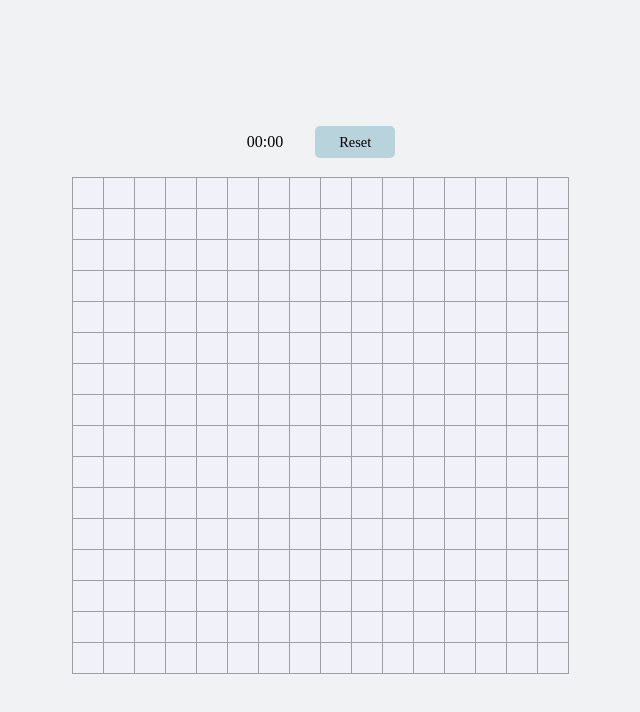
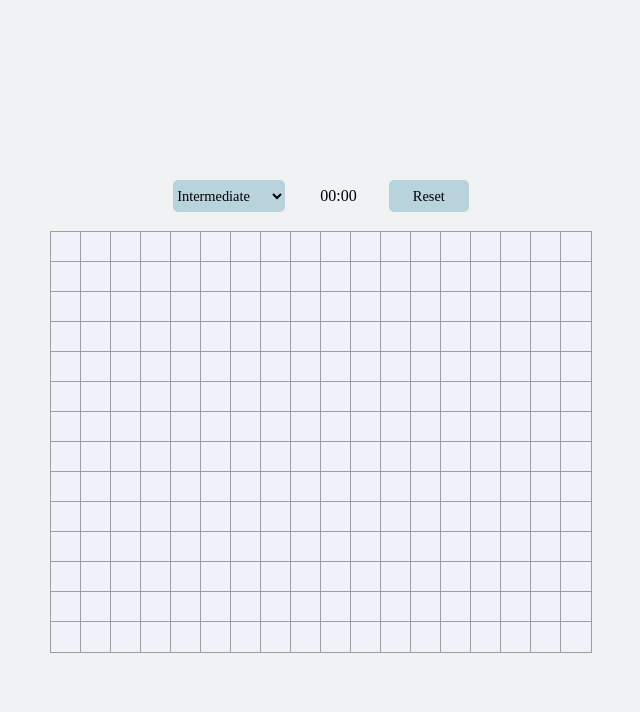
Before and after one commit to caiociribeiro/minesweeper, a website: page index.html in a window 1280 px wide. Both pictures are taken after a click on the button "Reset". Shown: the whole page, without its empty margins (319-959 px from the left). Drawn offline with Linux system fonts and the light colour scheme; a web font is replaced by a local one.

Commit message:
added dificulty

```diff
--- a/index.html
+++ b/index.html
@@ -7,11 +7,16 @@
   <link rel="stylesheet" href="style.css">
 </head>
 <body>
-  <div class="hud">
-    <div class="timer" id="min">00:</div>
-    <div class="timer" id="sec">00</div>
-    <button class="reset">Reset</button>
-  </div>
+    <div class="hud">
+      <select>
+        <option value="easy">Easy</option>
+        <option value="intermediate" selected>Intermediate</option>
+        <option value="hard">Hard</option>
+      </select>
+      <div class="timer" id="min">00:</div>
+      <div class="timer" id="sec">00</div>
+      <button class="reset">Reset</button>
+    </div>
     <div class="board"></div>
 
   <script src="script.js"></script>
--- a/script.js
+++ b/script.js
@@ -1,8 +1,11 @@
 const grid = document.querySelector('.board');
 const reset = document.querySelector('.reset');
-const rows = 16;
-const cols = 16;
-const bombs = 40;
+const root = document.documentElement;
+const dificulty = document.querySelectorAll('option');
+const select = document.querySelector('select');
+let rows = 14;
+let cols = 18;
+let bombs = 40;
 let clickFlag = true;
 let checkedTiles = [];
 let tiles = drawTiles();
@@ -56,6 +59,22 @@ function getRandomInt(min, max) {
 }
 
 function drawTiles() {
+  if (dificulty[0].selected) {
+    rows = 8;
+    cols = 10;
+    bombs = 10;
+  } else if (dificulty[1].selected) {
+    rows = 14;
+    cols = 18;
+    bombs = 40;
+  } else if (dificulty[2].selected) {
+    rows = 20;
+    cols = 24;
+    bombs = 99;
+  }
+  root.style.setProperty('--col', cols);
+  root.style.setProperty('--width', cols * 31);
+  root.style.setProperty('--height', rows * 31);
   const tiles = [];
   let id = 0;
   for (let i = 0; i < rows; i++) {
@@ -122,7 +141,7 @@ function drawBoard(tile, bombs) {
     for (let i = 0; i < rows; i++) {
       if (!tiles[i][j].bomb) {
         let bombsAround = 0;
-        if (i > 0 && i < cols - 1 && j > 0 && j < rows - 1) {
+        if (i > 0 && i < rows - 1 && j > 0 && j < cols - 1) {
           if (tiles[i - 1][j - 1].bomb) bombsAround += 1;
           if (tiles[i - 1][j].bomb) bombsAround += 1;
           if (tiles[i - 1][j + 1].bomb) bombsAround += 1;
@@ -137,7 +156,7 @@ function drawBoard(tile, bombs) {
             if (j == 0) {
               if (tiles[i][j + 1].bomb) bombsAround += 1;
               if (tiles[i + 1][j + 1].bomb) bombsAround += 1;
-            } else if (j == rows - 1) {
+            } else if (j == cols - 1) {
               if (tiles[i][j - 1].bomb) bombsAround += 1;
               if (tiles[i + 1][j - 1].bomb) bombsAround += 1;
             } else {
@@ -146,12 +165,12 @@ function drawBoard(tile, bombs) {
               if (tiles[i + 1][j - 1].bomb) bombsAround += 1;
               if (tiles[i + 1][j + 1].bomb) bombsAround += 1;
             }
-          } else if (i == cols - 1) {
+          } else if (i == rows - 1) {
             if (tiles[i - 1][j].bomb) bombsAround += 1;
             if (j == 0) {
               if (tiles[i][j + 1].bomb) bombsAround += 1;
               if (tiles[i - 1][j + 1].bomb) bombsAround += 1;
-            } else if (j == rows - 1) {
+            } else if (j == cols - 1) {
               if (tiles[i][j - 1].bomb) bombsAround += 1;
               if (tiles[i - 1][j - 1].bomb) bombsAround += 1;
             } else {
@@ -167,7 +186,7 @@ function drawBoard(tile, bombs) {
               if (tiles[i + 1][j + 1].bomb) bombsAround += 1;
               if (tiles[i - 1][j].bomb) bombsAround += 1;
               if (tiles[i - 1][j + 1].bomb) bombsAround += 1;
-            } else if (j == rows - 1) {
+            } else if (j == cols - 1) {
               if (tiles[i][j - 1].bomb) bombsAround += 1;
               if (tiles[i + 1][j].bomb) bombsAround += 1;
               if (tiles[i + 1][j - 1].bomb) bombsAround += 1;
@@ -241,6 +260,18 @@ function loadBoard() {
   });
 }
 
+function resetBoard() {
+  stopStopWatch();
+  resetGrid();
+  loadBoard();
+  tiles.forEach((col) => {
+    col.forEach((tile) => {
+      tile.tile.classList.add('begin');
+    });
+  });
+  stopStopWatch();
+}
+
 function handleFirstClick(tile) {
   const x = tile.x;
   const y = tile.y;
@@ -255,7 +286,12 @@ function handleFirstClick(tile) {
 function handleClick(tile) {
   let delay = 100;
   if (tile.bomb) {
-    stopStopWatch();
+    timer = false;
+    for (let i = 0; i < tiles.length; i++) {
+      for (let j = 0; j < tiles[i].length; j++) {
+        tiles[i][j].tile.disabled = true;
+      }
+    }
     // alert('game over');
     for (let i = 0; i < tiles.length; i++) {
       for (let j = 0; j < tiles[i].length; j++) {
@@ -290,14 +326,11 @@ function handleFlagClick(tile) {
 }
 
 reset.addEventListener('click', (e) => {
-  resetGrid();
-  loadBoard();
-  tiles.forEach((col) => {
-    col.forEach((tile) => {
-      tile.tile.classList.add('begin');
-    });
-  });
-  stopStopWatch();
+  resetBoard();
+});
+
+select.addEventListener('change', (e) => {
+  resetBoard();
 });
 
 loadBoard();
--- a/style.css
+++ b/style.css
@@ -1,4 +1,10 @@
 @import url('https://fonts.googleapis.com/css2?family=Open+Sans:ital,wght@0,300..800;1,300..800&family=Poetsen+One&display=swap');
+
+:root {
+  --col: 16;
+  --width: 496;
+  --height: 496;
+}
 
 * {
   padding: 0;
@@ -8,8 +14,8 @@
 }
 
 body {
-  width: 100vw;
-  height: 100vh;
+  min-width: 100vw;
+  min-height: 100vh;
   display: flex;
   flex-direction: column;
   margin: 0 auto;
@@ -18,13 +24,21 @@ body {
   background: #f1f2f3;
 }
 
+.hud {
+  width: var(--width);
+  display: flex;
+  flex-direction: row;
+  justify-content: center;
+  padding-top: 2rem;
+}
+
 .board {
   margin-top: 20px;
   display: grid;
-  width: 496px;
-  height: 496px;
+  width: var(--width);
+  height: var(--height);
   background: white;
-  grid-template-columns: repeat(16, 1fr);
+  grid-template-columns: repeat(var(--col), 1fr);
 }
 
 .tile {
@@ -42,9 +56,16 @@ body {
   align-items: center;
 }
 
-.hud {
-  display: flex;
-  flex-direction: row;
+select {
+  width: 7rem;
+  height: 2rem;
+  font-size: 0.9rem;
+  font-weight: 500;
+  background-color: rgb(184, 211, 220);
+  color: rgb(0, 0, 0);
+  border: none;
+  border-radius: 5px;
+  margin-right: 2.2rem;
 }
 
 .reset {
@@ -59,7 +80,8 @@ body {
   margin-left: 2rem;
 }
 
-.reset:hover {
+.reset:hover,
+select:hover {
   background-color: rgb(139, 178, 190);
   cursor: pointer;
 }
```
